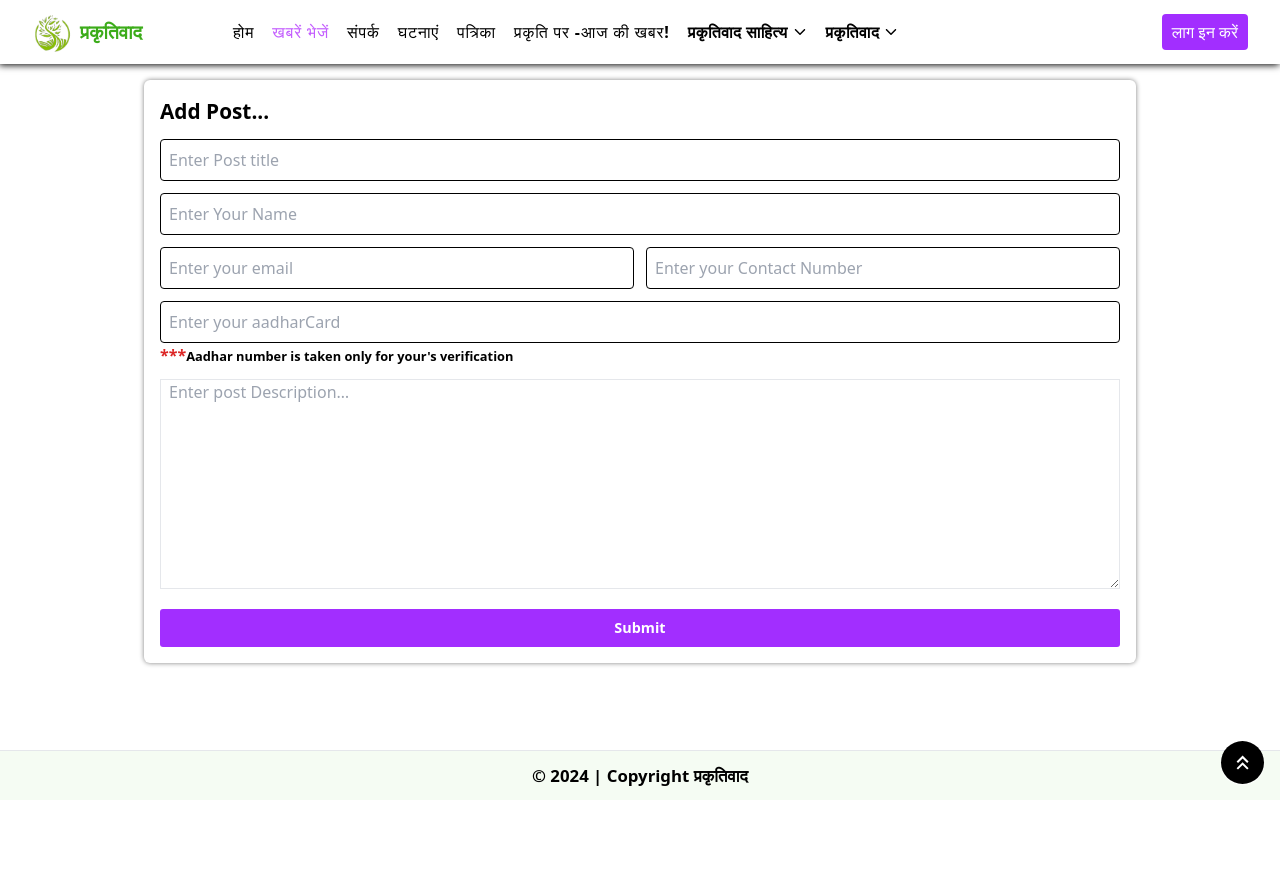
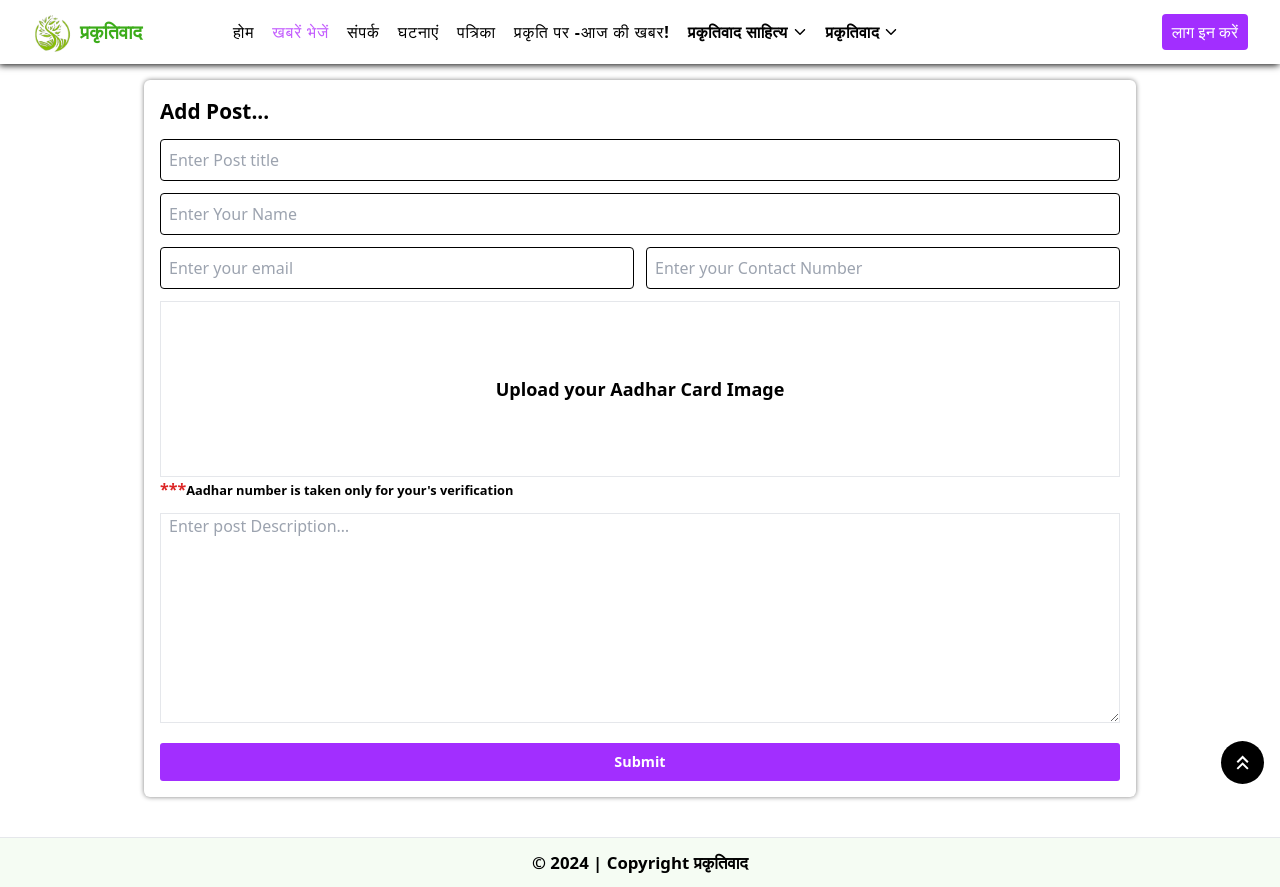
Before and after one commit to webakash1806/prakritiwad, a React (Vite) app in the folder client/: page /add/post in a window 1280 px wide. Before the commit the page ends 800 px from the top, so only its background shows below. Built offline with nearby package versions, Linux system fonts and the light colour scheme.

Commit message:
request post updated

```diff
--- a/client/src/Components/Header.jsx
+++ b/client/src/Components/Header.jsx
@@ -33,8 +33,8 @@ const Header = () => {
     ]
 
     async function handleLogout() {
-        // console.log("ayush");
-        e.preventDefault();
+        console.log("ayush");
+        // e.preventDefault();
 
         const res = await dispatch(logout());
         if(res?.payload?.success)
--- a/client/src/Page/Post/CreatePost.jsx
+++ b/client/src/Page/Post/CreatePost.jsx
@@ -36,7 +36,7 @@ const CreatePost = () => {
               setPreviewImage(this.result);
           })
         }
-  }
+     }
 
   function handleUserInput(e){
     const {name,value}=e.target
--- a/client/src/Page/PostAdd.jsx
+++ b/client/src/Page/PostAdd.jsx
@@ -8,6 +8,7 @@ const PostAdd = () => {
 
     const dispatch=useDispatch()
     const navigate=useNavigate()
+    const [previewImage,setPreviewImage]=useState("")
     const [userInput,setUserInput]=useState({
         title:"",
         description:"",
@@ -17,9 +18,34 @@ const PostAdd = () => {
         aadharCard:""
      })
 
+     console.log(userInput);
+
      const postData=useSelector((state)=>(state.RequestPost.RequestPostData))
 
-     console.log(postData);
+
+     function handleImageUpload(e){
+      e.preventDefault();
+      const uploadedImage = e.target.files[0];
+      console.log(uploadedImage)
+      if(uploadedImage) {
+           setUserInput({
+              ...userInput,
+              aadharCard: uploadedImage
+          });
+          const fileReader = new FileReader();
+          fileReader.readAsDataURL(uploadedImage);
+          // fileReader.addEventListener("load", function () {
+          //     thumbnail:uploadedImage
+          //     previewImage:this.result
+          //     console.log(userInput.previewImage)
+          // })
+          fileReader.addEventListener("load", function () {
+            setPreviewImage(this.result);
+        })
+      }
+   }
+
+
 
      function handleUserInput(e){
         const {name,value}=e.target
@@ -99,16 +125,29 @@ const PostAdd = () => {
 
                 </div>
                 <div>
-                <input
-                    required
-                    type="text"
-                    name="aadharCard"
-                    id="aadharCard"
-                    placeholder="Enter your aadharCard"
-                    className="w-full p-2 bg-white border border-black rounded outline-none'"
-                    value={userInput.aadharCard}
-                    onChange={handleUserInput}
-                   />
+                       <div>
+                                <label htmlFor="image_uploads" className="cursor-pointer">
+                                    {previewImage ? (
+                                        <img
+                                            className="w-full m-auto border h-[25rem]"
+                                            src={previewImage}
+                                        />
+                                    ): (
+                                        <div className="flex items-center justify-center w-full m-auto border h-44">
+                                            <h1 className="text-lg font-bold">Upload your Aadhar Card Image</h1>
+                                        </div>
+                                    )}
+
+                                </label>
+                                <input
+                                    className="hidden "
+                                    type="file"
+                                    id="image_uploads"
+                                    accept=".jpg, .jpeg, .png"
+                                    name="image_uploads"
+                                    onChange={handleImageUpload}
+                                />
+                       </div>
                     <p className='text-[0.8rem] font-semibold'><span className='text-[1rem] text-red-600'>***</span>Aadhar number is taken only for your&apos;s verification</p>
                 </div>
                 {/* <AddPost /> */}
--- a/client/src/helper/axiosInstance.js
+++ b/client/src/helper/axiosInstance.js
@@ -1,7 +1,7 @@
 import axios from 'axios'
 
-const BASE_URL="https://api.prakritiwad.com/api/v1"
-// const BASE_URL="http://localhost:8005/api/v1"
+// const BASE_URL="https://api.prakritiwad.com/api/v1"
+const BASE_URL="http://localhost:8005/api/v1"
 
 const axiosInstance=axios.create()
 
--- a/client/src/redux/slice/RequestSlice.js
+++ b/client/src/redux/slice/RequestSlice.js
@@ -24,7 +24,15 @@ export const getQueryPost=createAsyncThunk("/getQueryPost",async()=>{
 
 export const addQueryPost=createAsyncThunk("/addQueryPost",async(data)=>{
     try{
-        const response=axiosInstance.post("user/addQueryPost",data)
+
+       const formData=new FormData()
+       formData.append("fullName",data?.fullName)
+       formData.append("description",data?.description)
+       formData.append("email",data?.email)
+       formData.append("phoneNumber",data?.phoneNumber)
+       formData.append("title",data?.title)
+       formData.append("aadharCard",data?.aadharCard)
+        const response=axiosInstance.post("user/addQueryPost",formData)
         toast.promise(response,{
           loading:"creating Post Request",
           success:"Post Request created Successfull",
```
